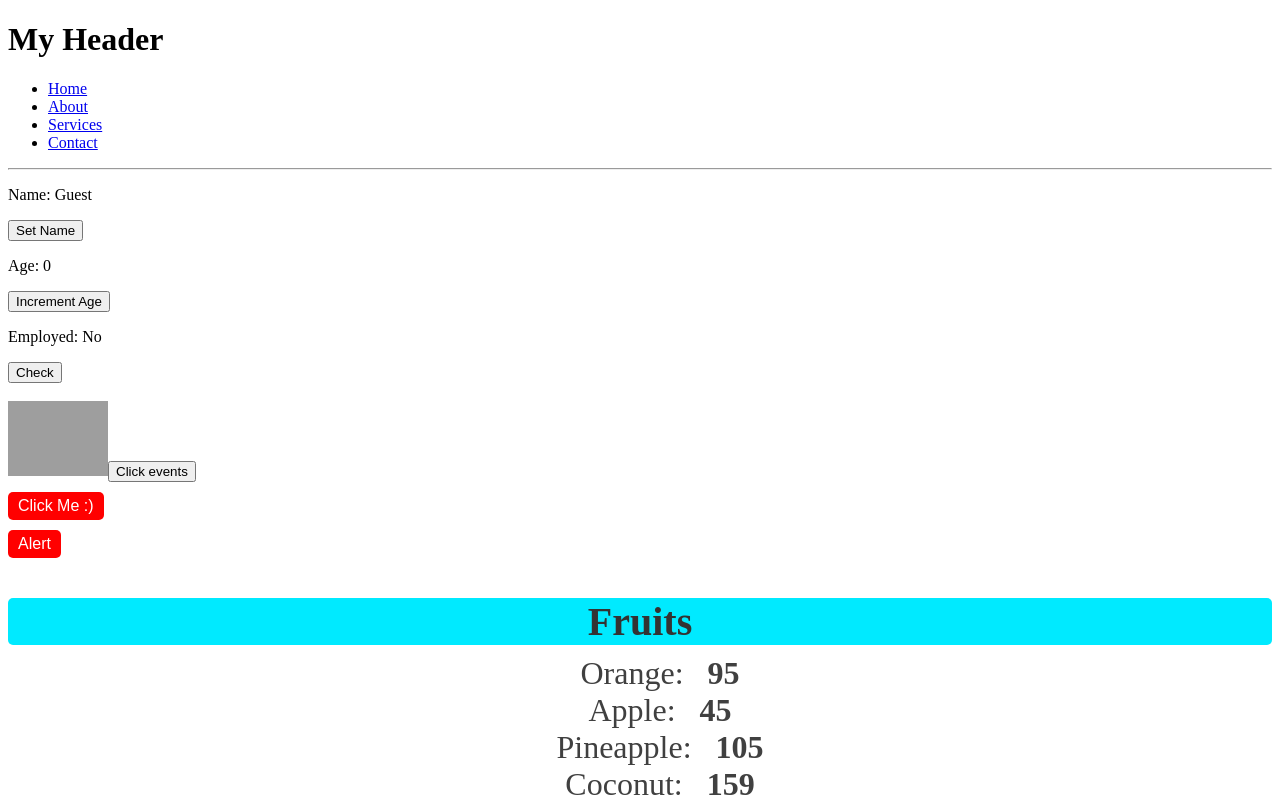
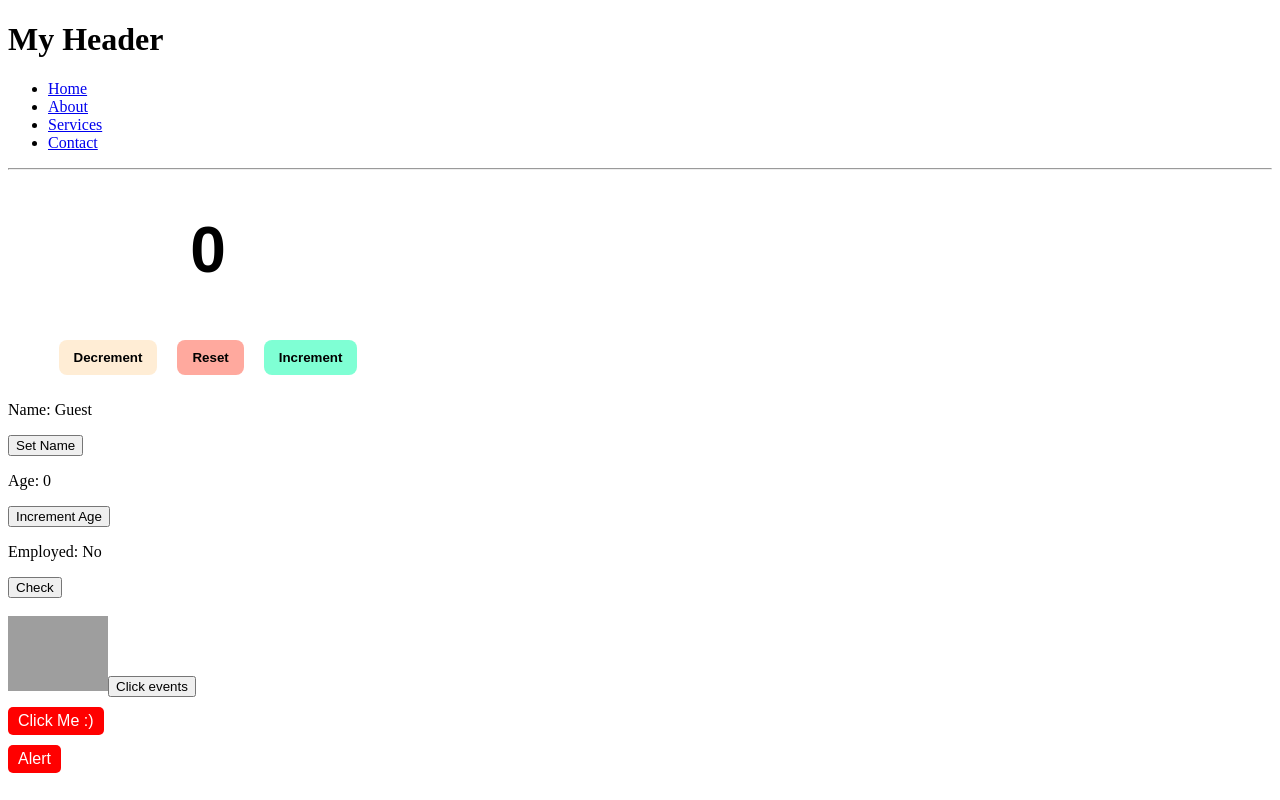
Before and after one commit to Piwoksn/React-Js-2, a React (Vite) app in the folder my-react-app/: page / in a window 1280 px wide. Shown: the top 800 px of the page. Built offline with nearby package versions, Linux system fonts and the light colour scheme; grey boxes are pictures that could not be loaded.

Commit message:
created my counter in react

```diff
--- a/my-react-app/src/App.jsx
+++ b/my-react-app/src/App.jsx
@@ -9,6 +9,7 @@ import List from "./List";
 import Button2 from "./Button2";
 import ProfilePicture from "./ProfilePicture";
 import MyComponent from "./myComponent";
+import Counter from "./Counter";
 
 function App() {
   const fruits = [
@@ -30,6 +31,7 @@ function App() {
       {/* we use fragments to be able to show more than one components */}
 
       <Header />
+      <Counter />
 
       <MyComponent />
 
--- /dev/null
+++ b/my-react-app/src/Counter.jsx
@@ -0,0 +1,30 @@
+import React, { useState } from "react";
+function Counter() {
+  const [counter, setCounter] = useState(0);
+
+  const add = () => setCounter(counter + 1);
+
+  const minus = () => setCounter(counter - 1);
+
+  const reset = () => setCounter(0);
+
+  return (
+    <div className="box">
+      <div className="display">
+        <h1>{counter}</h1>
+      </div>
+      <div className="button">
+        <button onClick={minus} className="decrease">
+          Decrement
+        </button>
+        <button onClick={reset} className="reset">
+          Reset
+        </button>
+        <button onClick={add} className="increase">
+          Increment
+        </button>
+      </div>
+    </div>
+  );
+}
+export default Counter;
--- a/my-react-app/src/index.css
+++ b/my-react-app/src/index.css
@@ -85,3 +85,35 @@
   color: hsl(0, 0%, 45%);
   cursor: pointer;
 }
+
+.box {
+  width: 400px;
+  text-align: center;
+}
+
+.display h1 {
+  text-align: center;
+  font-size: 64px;
+  font-family: Arial, Helvetica, sans-serif;
+}
+
+.button button {
+  margin: 10px;
+  padding: 10px 15px;
+  font-weight: bold;
+  border: none;
+  border-radius: 8px;
+  cursor: pointer;
+  display: inline;
+}
+
+.button .increase {
+  background-color: aquamarine;
+}
+
+.button .decrease {
+  background-color: rgb(255, 237, 213);
+}
+.button .reset {
+  background-color: rgb(255, 169, 158);
+}
```
